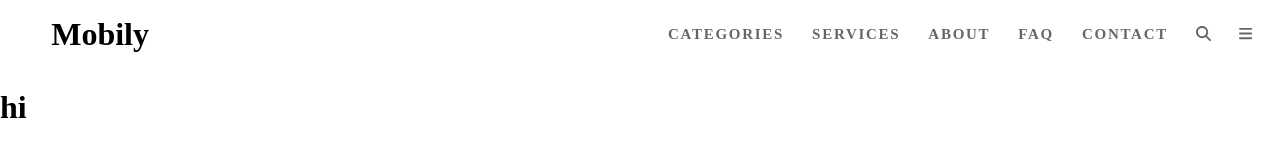
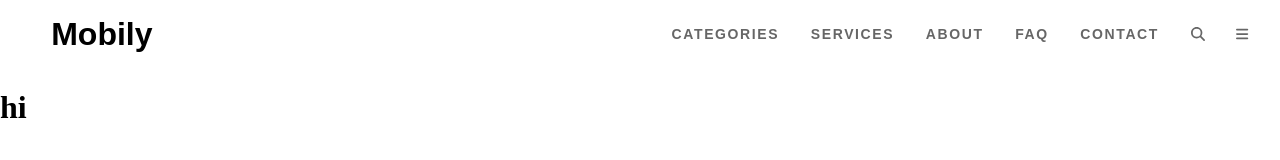
Before and after one commit to mr-abdellah/mobily, a React (Create React App) app: page / in a window 1280 px wide. Shown: the top 160 px of the page. Built offline with nearby package versions, Linux system fonts and the light colour scheme; a web font is replaced by a local one.

Commit message:
style the navbar and fix linters

```diff
--- a/src/App.css
+++ b/src/App.css
@@ -1,5 +1,4 @@
 @import url(//db.onlinewebfonts.com/c/2a01178a765f83ae2b7764a3cfbe4303?family=Avenir+LT+Pro+45+Book);
-
 
 html,
 body {
--- a/src/components/Homepage.js
+++ b/src/components/Homepage.js
@@ -1,7 +1,9 @@
 const homepage = () => {
   console.log('a');
   return (
-    <h1>hi</h1>
+    <>
+      <h1>hi</h1>
+    </>
   );
 };
 
--- a/src/components/Navbar.js
+++ b/src/components/Navbar.js
@@ -1,23 +1,23 @@
-import { NavLink } from 'react-router-dom';
+import { NavLink, Link } from 'react-router-dom';
 import '../styles/navbar.css';
 import { FontAwesomeIcon } from '@fortawesome/react-fontawesome';
 import { faSearch, faBars } from '@fortawesome/free-solid-svg-icons';
 
 const Navbar = () => (
   <nav className="navbar">
-    <NavLink id="logo" to="/">
+    <Link id="logo" to="/">
       Mobily
-    </NavLink>
+    </Link>
     <ul className="nav-links">
       <NavLink to="/categories">Categories</NavLink>
       <NavLink to="/services">Services</NavLink>
       <NavLink to="/about">About</NavLink>
       <NavLink to="faq">FAQ</NavLink>
       <NavLink to="/contact">Contact</NavLink>
-      <NavLink to="/search">
+      <NavLink id="search" to="/search">
         <FontAwesomeIcon icon={faSearch} />
       </NavLink>
-      <NavLink to="/menu">
+      <NavLink id="about" to="/about">
         <FontAwesomeIcon icon={faBars} />
       </NavLink>
     </ul>
--- a/src/styles/navbar.css
+++ b/src/styles/navbar.css
@@ -4,11 +4,11 @@ nav {
 }
 
 #logo {
-  font-family: 'Avenir LT Pro 45 Book';
+  font-family: 'Avenir LT Pro 45 Book', sans-serif;
   font-weight: 700;
   font-size: 32px;
   line-height: 42px;
-  color: #000000;
+  color: #000;
   margin: 0 auto 0 3%;
   padding: 1%;
   text-decoration: none;
@@ -23,15 +23,13 @@ nav {
 }
 
 .nav-links a {
-  font-family: 'Avenir LT Pro 45 Book';
+  font-family: 'Avenir LT Pro 45 Book', sans-serif;
   font-style: normal;
-  font-weight: 700;
-  font-size: 15px;
+  font-weight: 600;
+  font-size: 14px;
   line-height: 18px;
-
   letter-spacing: 0.115em;
   text-transform: uppercase;
-
   color: rgba(0, 0, 0, 0.6);
   text-decoration: none;
 }
```
